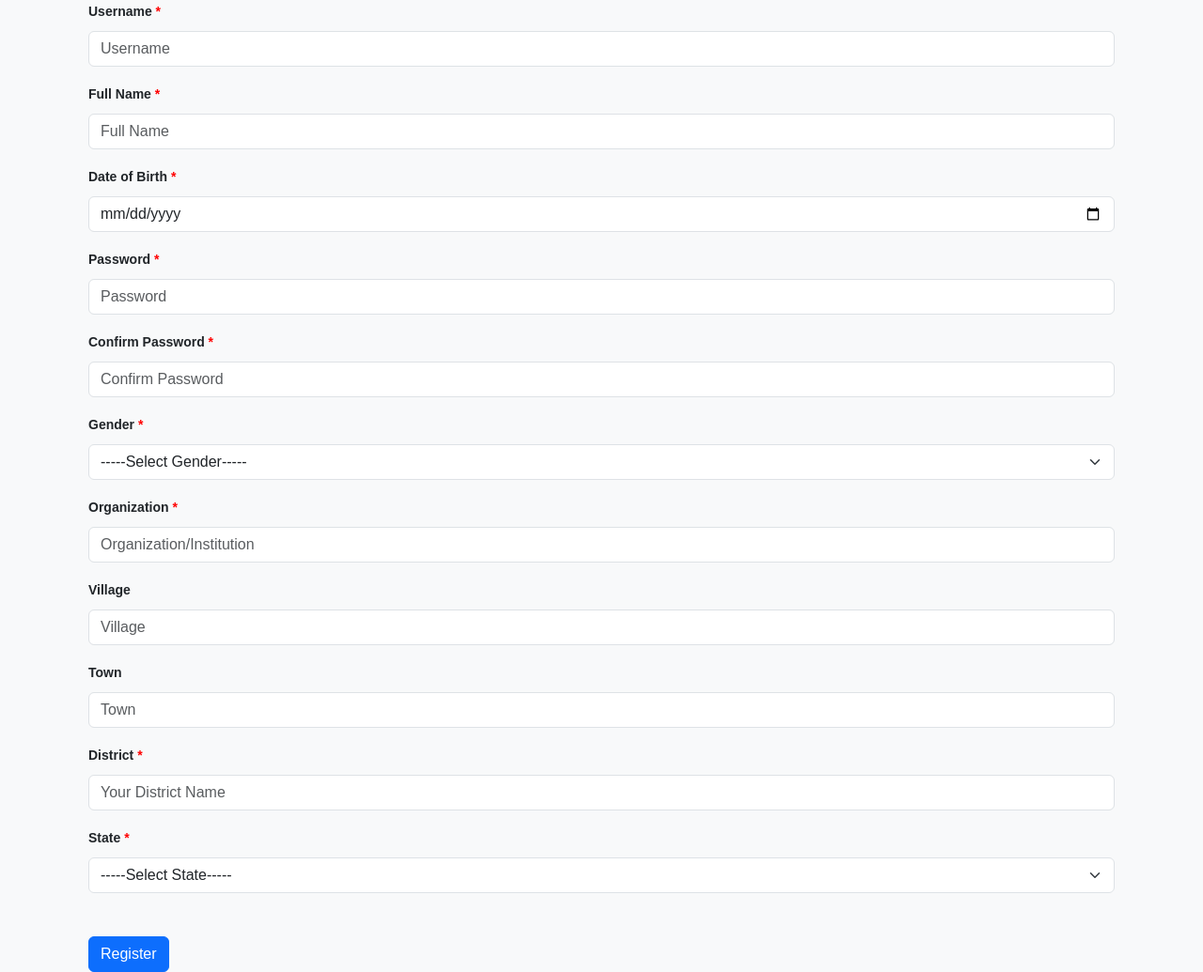
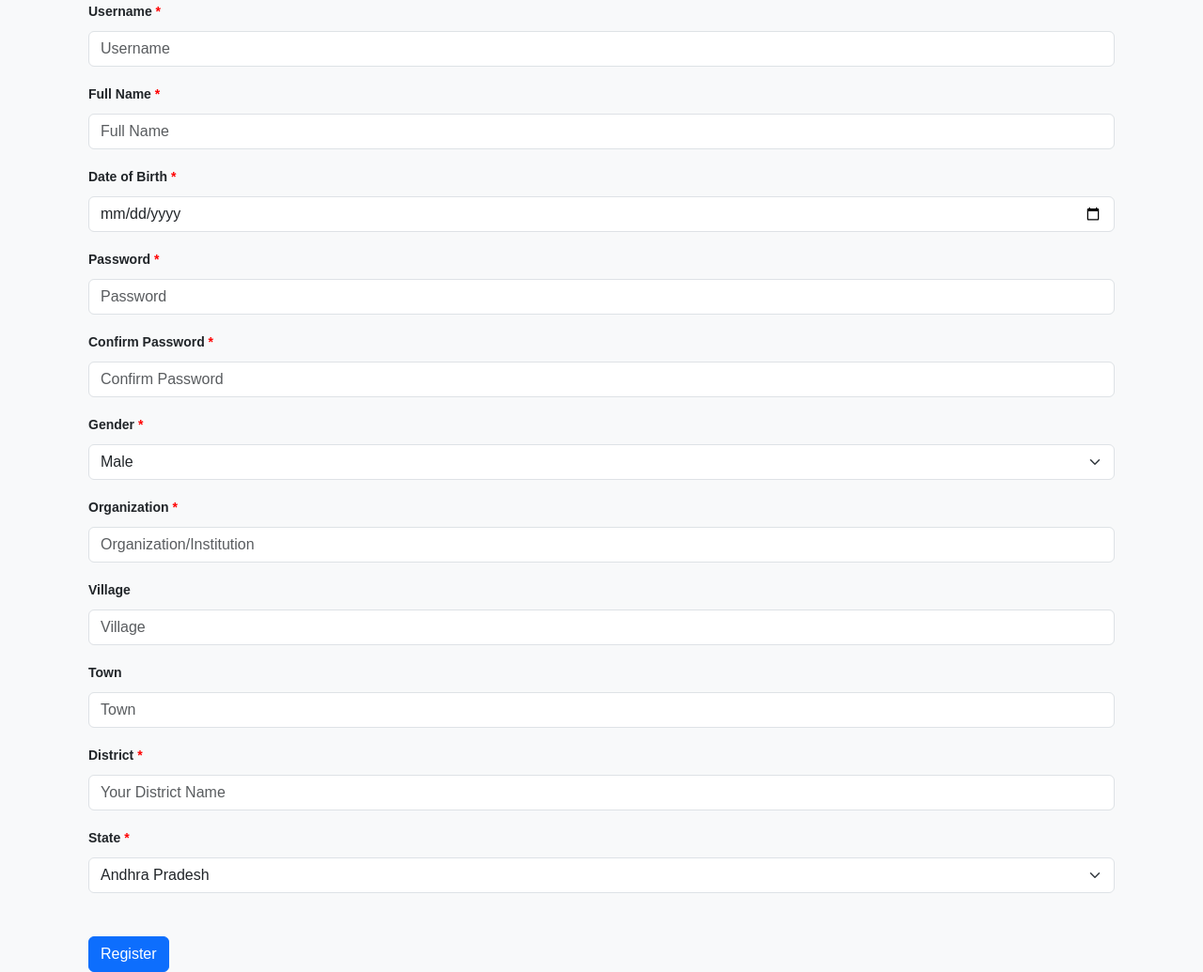
Before and after one commit to exc33ded/Dr-Recorder, a Flask app: page /register in a window 1280 px wide. Shown: the part 270-1305 px from the top of the page at 94% size. Run offline with Flask 3, Linux system fonts and the light colour scheme; parts of the project's set-up code (start-up, migrations or seed data) failed here and were passed over.

Commit message:
Update register.html

```diff
--- a/templates/register.html
+++ b/templates/register.html
@@ -34,7 +34,6 @@
       <div class="mb-3">
         <label class="form-label" for="gender">Gender <span style="color: red;">*</span></label>
         <select id="gender" class="form-select" name="gender">
-          <option value="SelectingGender">-----Select Gender-----</option>
           <option value="1">Male</option>
           <option value="0">Female</option>
         </select>
@@ -58,7 +57,6 @@
       <div class="mb-3">
         <label for="state" class="form-label">State <span style="color: red;">*</span></label>
         <select id="state" class="form-select" name="state">
-          <option value="Selecting">-----Select State-----</option>
           <option value="AP">Andhra Pradesh</option>
           <option value="AR">Arunachal Pradesh</option>
           <option value="AS">Assam</option>
```
